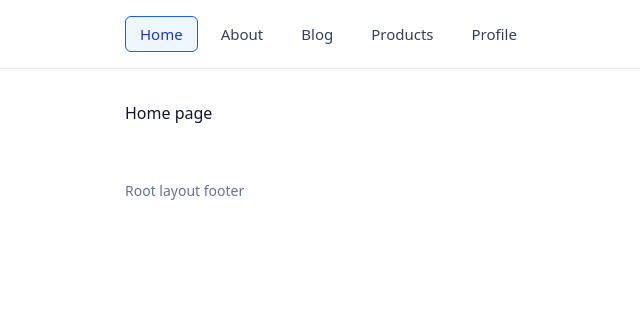
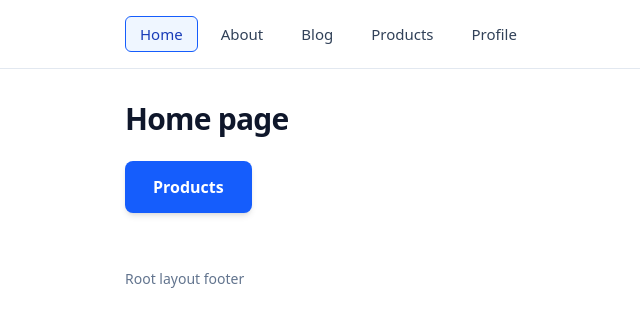
Before and after one commit to realTrueProger/next-hello-world, a Next.js app: page / in a window 1280 px wide. Shown: the top 326 px of the page, without its empty margins (23-663 px from the left). Built offline with nearby package versions, Linux system fonts and the light colour scheme.

Commit message:
add code nav button example

```diff
--- a/src/app/page.tsx
+++ b/src/app/page.tsx
@@ -1,7 +1,24 @@
+"use client";
+
+import { useRouter } from "next/navigation";
+
 export default function Home() {
+    const router = useRouter();
+
+    const handleClick = () => {
+        router.push("/products");
+    };
+
     return (
-        <>
-            <h1>Home page</h1>
-        </>
+        <main className="space-y-6">
+            <h1 className="text-3xl font-bold tracking-tight">Home page</h1>
+            <button
+                type="button"
+                onClick={handleClick}
+                className="inline-flex items-center justify-center rounded-lg bg-blue-600 px-7 py-3.5 text-base font-semibold text-white shadow-md transition hover:bg-blue-700 focus-visible:outline-2 focus-visible:outline-offset-2 focus-visible:outline-blue-600 active:bg-blue-800"
+            >
+                Products
+            </button>
+        </main>
     )
 }
```
